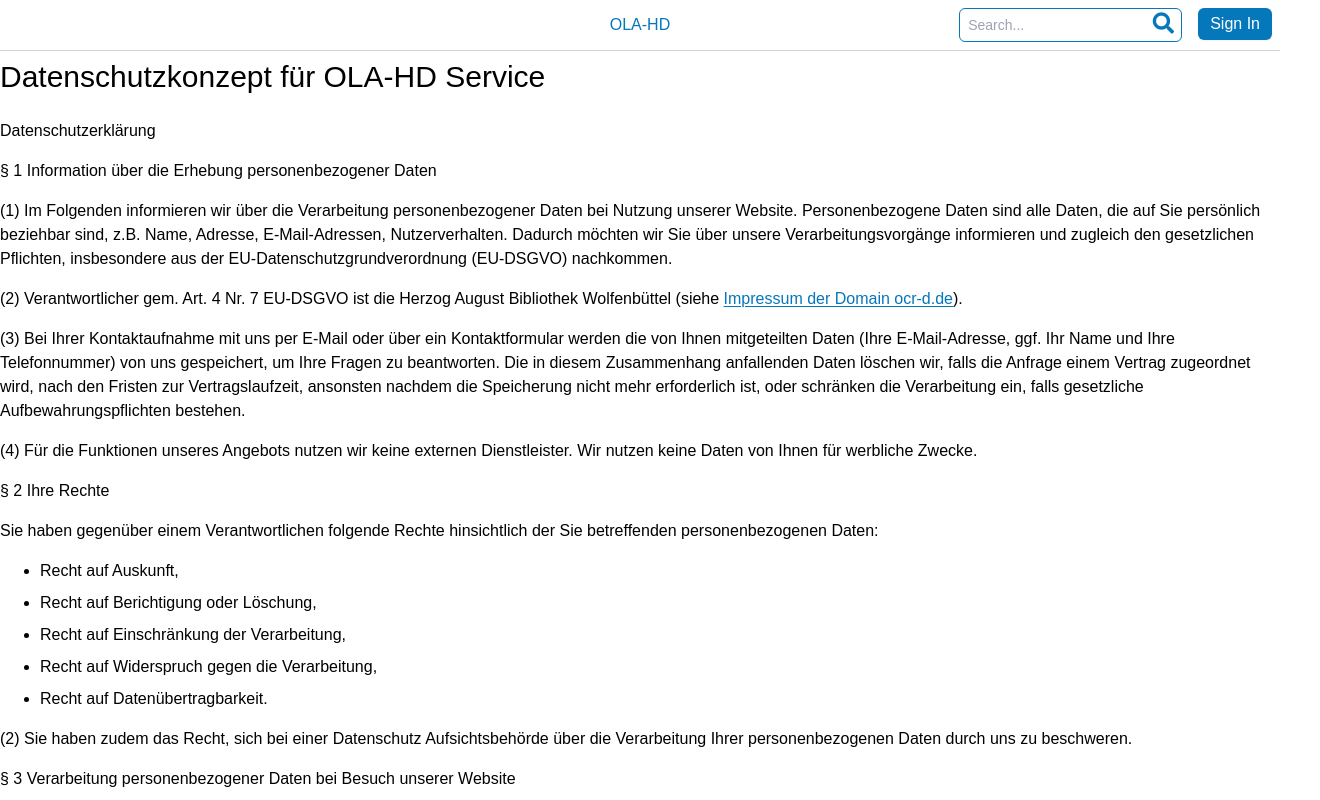
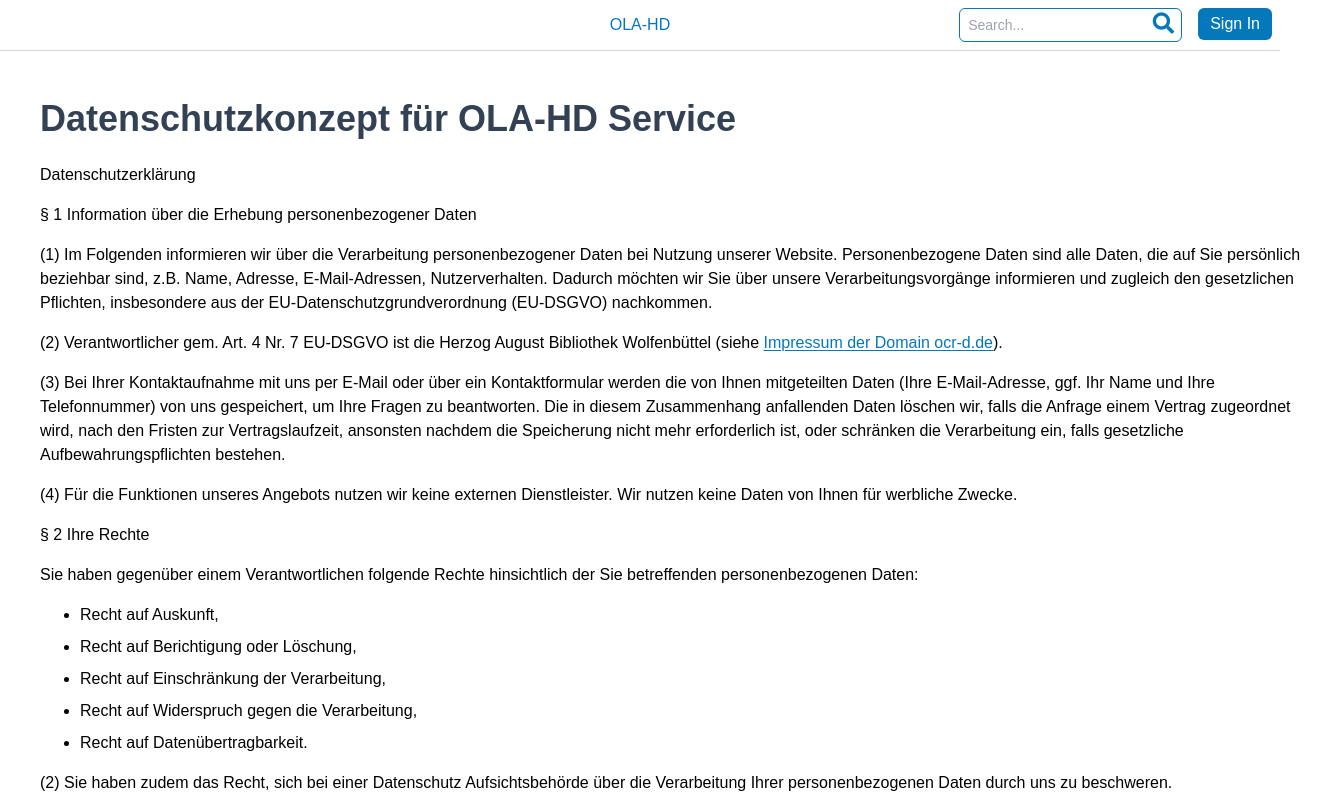
Before and after one commit to subugoe/olahd_user_frontend, a Vue app: page /data_protection in a window 1280 px wide. Shown: the top 800 px of the page, 1320 px wide, since content can reach past the window. Built offline with nearby package versions, Linux system fonts and the light colour scheme; no server answers; a web font is replaced by a local one; what oidc-client would draw is missing.

Commit message:
Add some margin to the privacy notice

```diff
--- a/src/pages/data_protection/index.vue
+++ b/src/pages/data_protection/index.vue
@@ -1,5 +1,5 @@
 <template>
-  <section id="data_protection" class="container">
+  <section id="data_protection" class="container m-2 sm:m-10">
     <h1>Datenschutzkonzept für OLA-HD Service</h1>
     <p>Datenschutzerklärung</p>
     <p>§ 1 Information über die Erhebung personenbezogener Daten</p>
@@ -90,7 +90,7 @@
 </template>
 <style scoped>
   h1 {
-    @apply text-3xl mb-6 mt-2
+    @apply text-4xl mb-6 mt-2 font-semibold text-slate-700
   }
   p {
     @apply mb-4
```
